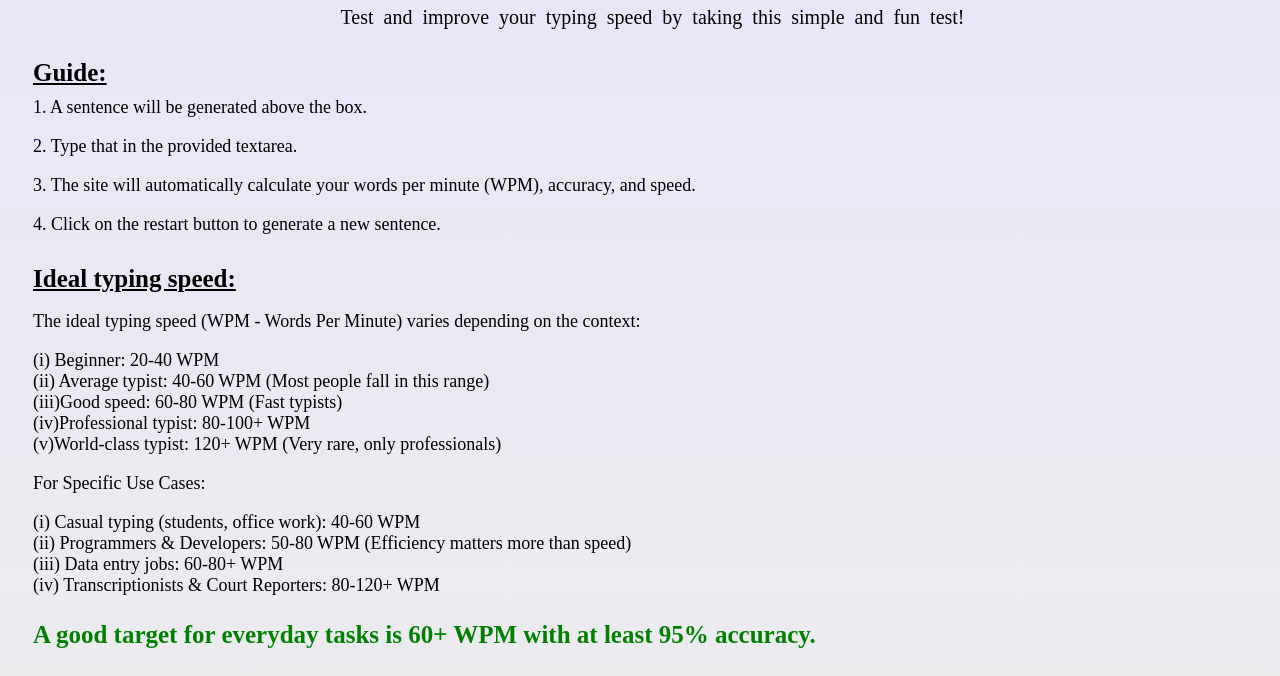
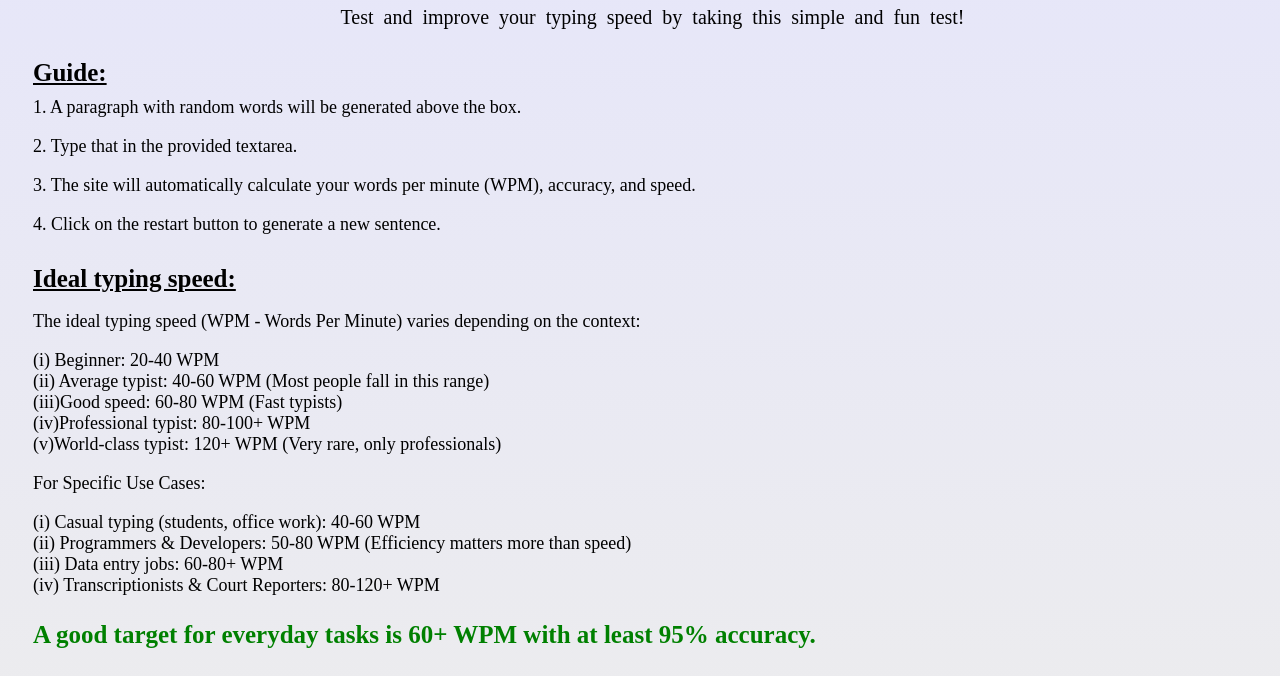
Before and after one commit to AditiGupta-tech/Frontend---TYPING-TEST, a plain HTML site: page tt.html in a window 1280 px wide. Shown: the part 105-781 px from the top of the page. Drawn offline with Linux system fonts and the light colour scheme; no server answers.

Commit message:
Para modified

```diff
--- a/tt.html
+++ b/tt.html
@@ -15,7 +15,7 @@
 
         <div class="guide">
             <h3><strong>Guide:</strong></h3>
-            <p class="paras">1. A sentence will be generated above the box.</p>
+            <p class="paras">1. A paragraph with random words will be generated above the box.</p>
             <p class="paras">2. Type that in the provided textarea.</p>
             <p class="paras">3. The site will automatically calculate your words per minute (WPM), accuracy, and speed.</p>
             <p class="paras">4. Click on the restart button to generate a new sentence.</p>
```
